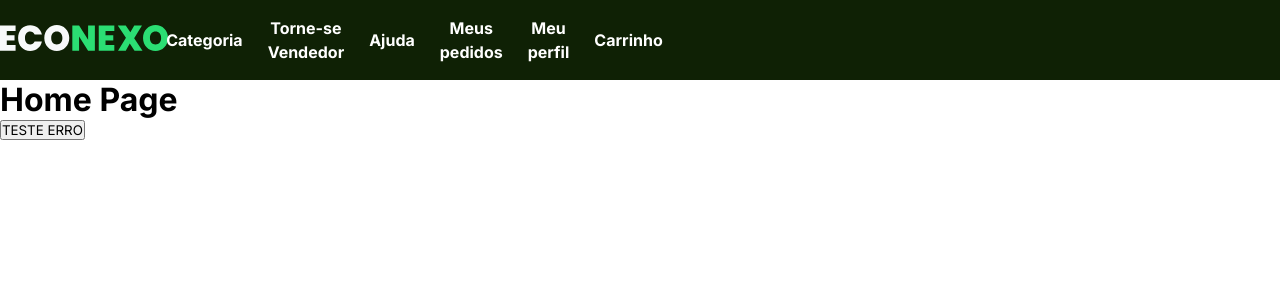
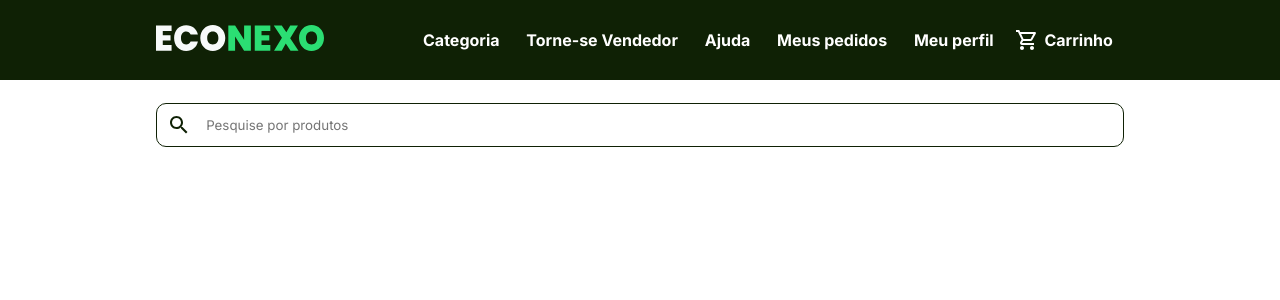
Before and after one commit to LipeSou/ecoPlace, a React (Create React App) app: page / in a window 1280 px wide. Shown: the top 300 px of the page. Built offline with nearby package versions, Linux system fonts and the light colour scheme.

Commit message:
Search da home

```diff
--- /dev/null
+++ b/src/Home/Home.js
@@ -0,0 +1,19 @@
+import React from "react"
+import { Search } from '@material-ui/icons'
+import { HeaderContainer, Input, SearchContainer } from "./styled"
+
+const Home = () => {
+
+
+
+    return (
+        <HeaderContainer>
+            <SearchContainer>
+                <Search style={{color:'#0F2105', fontSize:24, paddingLeft:5}} />
+                <Input placeholder='Pesquise por produtos'/>
+            </SearchContainer>
+        </HeaderContainer>
+    )
+}
+
+export default Home
--- /dev/null
+++ b/src/Home/styled.js
@@ -0,0 +1,25 @@
+import styled from "styled-components"
+
+export const HeaderContainer= styled.ul`
+    display:grid;
+    grid-template-columns: 12.2% 1fr 12.2%;
+    margin-top: 23px;
+    color: #0F2105
+
+`
+
+
+export const SearchContainer = styled.div`
+    grid-column-start: 2;
+    border: 0.5px solid #0F2105;
+    border-radius: 10px;
+    display: flex;
+    align-items: center;
+    padding: 8px 5px;
+`
+export const Input = styled.input`
+    margin-left: 10px;
+    width: 100%;
+    padding: 5px;
+    border: none;
+`
--- a/src/components/header/Header.js
+++ b/src/components/header/Header.js
@@ -1,5 +1,5 @@
 import React from "react"
-
+import ShoppingCartOutlinedIcon from '@material-ui/icons/ShoppingCartOutlined';
 
 import logo from "../../assets/img/logo.svg"
 import
@@ -8,6 +8,7 @@ import
     HeaderContainer,
     StyledLi,
     StyledA,
+    LogoContainer,
 
 } from "./styled"
 
@@ -18,9 +19,9 @@ const Header = () => {
 
     return (
         <HeaderContainer>
-            <div>
+            <LogoContainer>
                 <img src={logo}/>
-            </div>
+            </LogoContainer>
             <StyledUl>
                 <StyledLi>
                     Categoria
@@ -46,7 +47,7 @@ const Header = () => {
                 </StyledLi>
 
                 <StyledLi>
-                    {/* <ShoppingCartOutlinedIcon/> */}
+                    <ShoppingCartOutlinedIcon/>
                     <StyledA href="#">Carrinho</StyledA>
                 </StyledLi>
             </StyledUl>
--- a/src/components/header/styled.js
+++ b/src/components/header/styled.js
@@ -7,6 +7,10 @@ export const HeaderContainer= styled.ul`
     justify-content:space-between;
     height: 80px;
     background-color: #0F2105;
+`
+
+export const LogoContainer = styled.div`
+    grid-column-start: 2;
 `
 
 export const StyledUl = styled.ul`
--- a/src/routes/Router.js
+++ b/src/routes/Router.js
@@ -1,17 +1,15 @@
 import React from "react"
 import {BrowserRouter, Route, Routes}  from "react-router-dom"
-import HomePage from "../pages/homePage/HomePage"
-import CheckoutPage from "../pages/checkoutPage/CheckoutPage"
 import ProductPage from "../pages/productPage/ProductPage"
 import ProductsListPage from "../pages/productsListPage/ProductsListPage"
 import ErrorPage from "../pages/errorPage/ErrorPage"
+import Home from "../Home/Home"
 
 const Router = () => {
     return (
         <BrowserRouter>
             <Routes>
-                <Route exact path="/" element={<HomePage />} />
-                <Route exact path="/checkout" element={<CheckoutPage />} />
+                <Route exact path="/" element={<Home />} />
                 <Route exact path="/product" element={<ProductPage />} />
                 <Route exact path='/list' element={<ProductsListPage/>}/>
                 <Route path="*" element={<ErrorPage/>}/>
```
Also changed, not shown: 1 other file (tests, documents, lock files or other folders).
